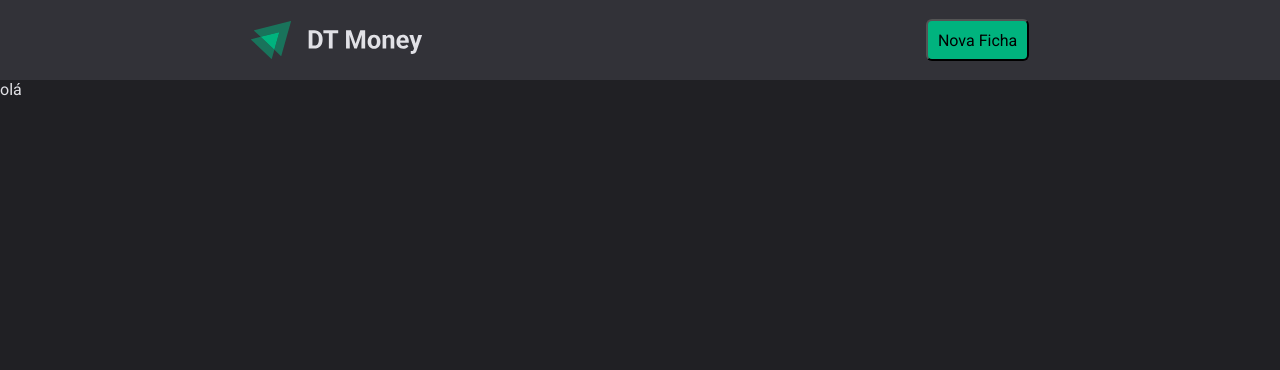
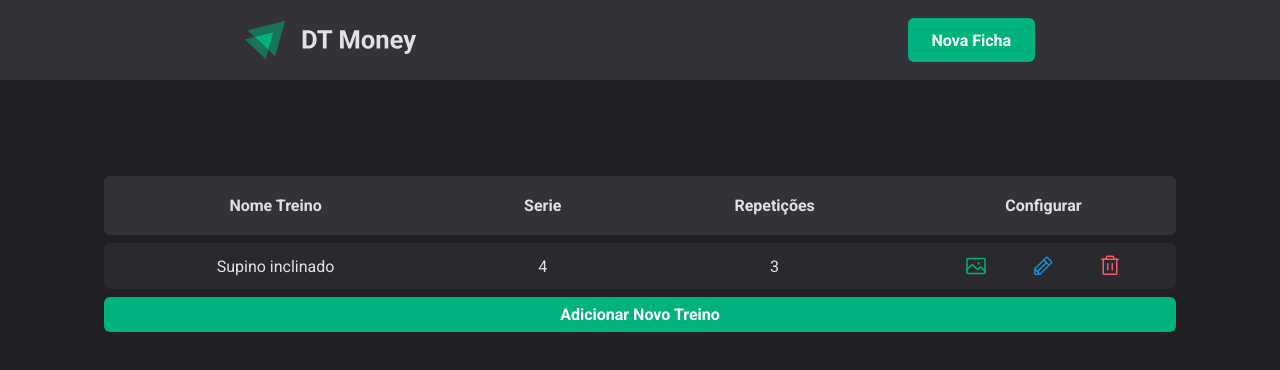
Before and after one commit to GabrielRioo/Ficha_Academia, a React (Vite) app: page / in a window 1280 px wide. Shown: the top 370 px of the page. Built offline with nearby package versions, Linux system fonts and the light colour scheme.

Commit message:
Creating the Gym Card table style

```diff
--- a/package.json
+++ b/package.json
@@ -10,6 +10,7 @@
     "preview": "vite preview"
   },
   "dependencies": {
+    "phosphor-react": "^1.4.1",
     "react": "^18.2.0",
     "react-dom": "^18.2.0",
     "styled-components": "^6.0.0-rc.3"
--- a/src/components/Header/styles.ts
+++ b/src/components/Header/styles.ts
@@ -13,9 +13,18 @@ export const HeaderContainer = styled.header `
 `
 
 export const NewGymCardButton = styled.button `
-    padding: .6rem;
+    padding: .8rem 1.5rem;
 
+    border: 0;
     border-radius: 6px;
-    background-color: ${props => props.theme['green-300']}
+    background-color: ${props => props.theme['green-300']};
+    color: ${props => props.theme.white};
+    font-weight: bold;
 
+    cursor: pointer;
+
+    &:not(:disabled):hover {
+        background-color: ${props => props.theme['green-500']};
+        transition: background-color .2s;
+    }
 `
--- a/src/page/GymCard/index.tsx
+++ b/src/page/GymCard/index.tsx
@@ -1,9 +1,39 @@
-import { GymCardContainer } from "./styles";
+import { GymCardButtons, GymCardContainer, GymCardNewTraining, GymCardTable } from "./styles";
+import { Image, Trash, Pencil } from 'phosphor-react'
 
 export function GymCard() {
-    return(
+    return (
         <GymCardContainer>
-            olá
+            <GymCardTable>
+                <thead>
+                    <tr>
+                        <th>Nome Treino</th>
+                        <th>Serie</th>
+                        <th>Repetições</th>
+                        <th>Configurar</th>
+                    </tr>
+                </thead>
+
+                <tbody>
+                    <tr>
+                        <td>Supino inclinado</td>
+                        <td>4</td>
+                        <td>3</td>
+
+                        <GymCardButtons>
+                            <Image size={24} color="#00B37E" />
+                            <Pencil size={24} color="#1D8DD3" />
+                            <Trash size={24} color="#F75A68" />
+                        </GymCardButtons>
+                    </tr>
+
+                </tbody>
+            </GymCardTable>
+
+            <GymCardNewTraining>
+                Adicionar Novo Treino
+            </GymCardNewTraining>
+
         </GymCardContainer>
     )
 }
--- a/src/page/GymCard/styles.ts
+++ b/src/page/GymCard/styles.ts
@@ -1,5 +1,84 @@
 import styled from 'styled-components'
 
 export const GymCardContainer = styled.main `
+    width: 100%;
     max-width: 1120px;
+    margin: 4rem auto 0;
+    padding: 0 1.5rem;
+
+    display: flex;
+    flex-direction: column;
+    justify-content:center;
+    align-items: center;
+
 `
+
+// interface GymCardButtonProps {
+//     variant: 'delete' | 'edit' | 'image'
+// }
+
+export const GymCardTable = styled.table`
+    width: 100%;
+    border-collapse: separate;
+    border-spacing: 0 0.5rem;
+    margin-top: 1.5rem;
+
+    th {
+        padding: 1.25rem 2rem;
+        background-color: ${props => props.theme['gray-600']};
+
+        &:first-child {
+        border-top-left-radius: 6px;
+        border-bottom-left-radius: 6px;
+        }
+
+        &:last-child {
+        border-top-right-radius: 6px;
+        border-bottom-right-radius: 6px;
+        }
+    }
+
+    td {
+        padding: .7rem 2rem;
+        background-color: ${props => props.theme['gray-700']};
+        text-align: center;
+
+        &:first-child {
+        border-top-left-radius: 6px;
+        border-bottom-left-radius: 6px;
+        }
+
+        &:last-child {
+        border-top-right-radius: 6px;
+        border-bottom-right-radius: 6px;
+        }
+
+        svg:hover {
+            opacity: 0.7;
+            cursor: pointer;
+            transition: opacity .2s
+        }
+    }
+`
+
+export const GymCardButtons = styled.td `
+    display: flex;
+    justify-content: space-around;
+`
+
+export const GymCardNewTraining = styled.button `
+    width: 100%;
+    padding: .5rem;
+    background-color: ${props => props.theme['green-300']};
+    color: ${props => props.theme.white};
+    font-weight: bold;
+
+    border: 0;
+    border-radius: 6px;
+
+    &:hover {
+        cursor: pointer;
+        background-color: ${props => props.theme['green-500']};
+        transition: background-color .2s
+    }
+`
--- a/src/styles/themes/default.ts
+++ b/src/styles/themes/default.ts
@@ -17,4 +17,6 @@ export const defaultTheme = {
     'red-300': '#F75A68',
     'red-500': '#AB222E',
     'red-700': '#7A1921',
+
+    'blue-300': 'blue',
 } as const
```
Also changed, not shown: 1 other file (tests, documents, lock files or other folders).
